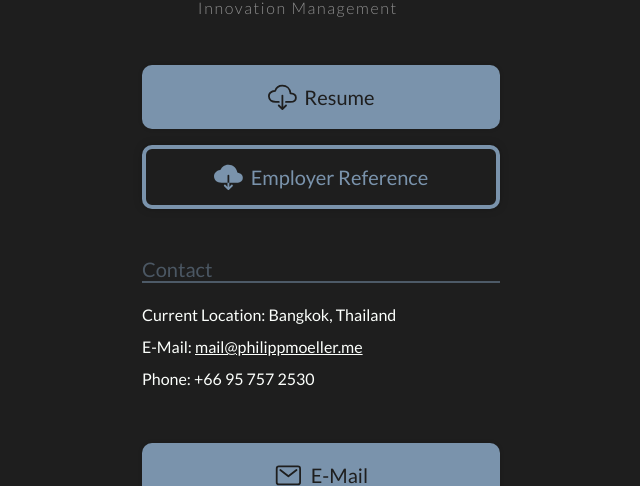
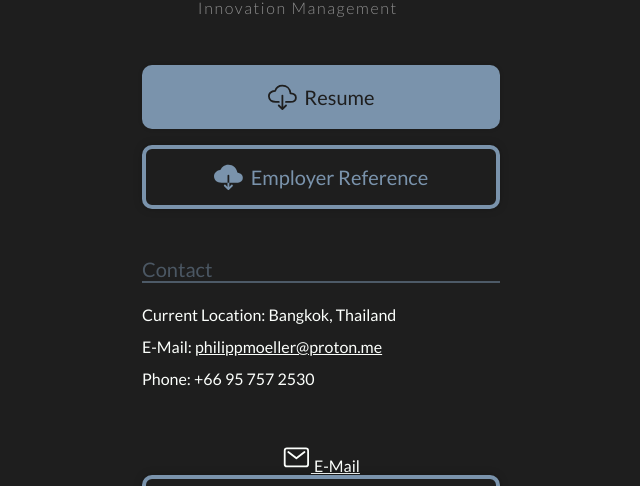
Before and after one commit to molinero221/CV-Landing-page, a plain HTML site: page index.html in a window 1280 px wide. Shown: the part 417-903 px from the top of the page, without its empty margins (319-959 px from the left). Drawn offline with nearby package versions, Linux system fonts and the light colour scheme.

Commit message:
Update index.html

```diff
--- a/index.html
+++ b/index.html
@@ -51,10 +51,10 @@
       <h3 class="section-title">Contact</h3>
       <hr>
       <p>Current Location: Bangkok, Thailand</p>
-      <p>E-Mail: <a href="mailto:mail@philippmoeller.me">mail@philippmoeller.me</a> </p>
+      <p>E-Mail: <a href="mailto:philippmoeller@proton.me">philippmoeller@proton.me</a> </p>
       <p>Phone: +66 95 757 2530</p>
       <div class="button-container">
-        <a href="mailto:mail@philippmoeller.me" class="btn solid">
+        <a href="mailto:philippmoeller@proton.me class="btn solid">
           <span class="btn-icon">
             <ion-icon name="mail-outline"></ion-icon>
           </span>
```
